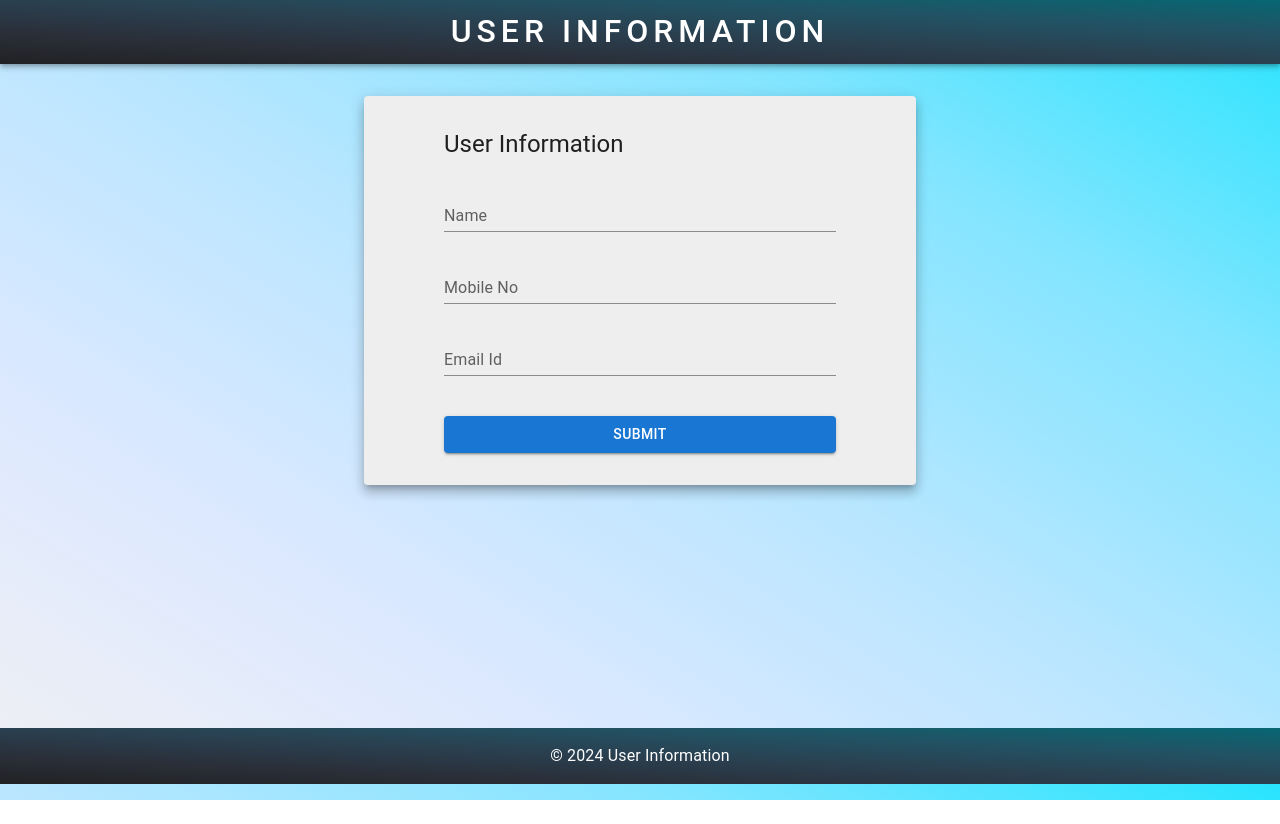
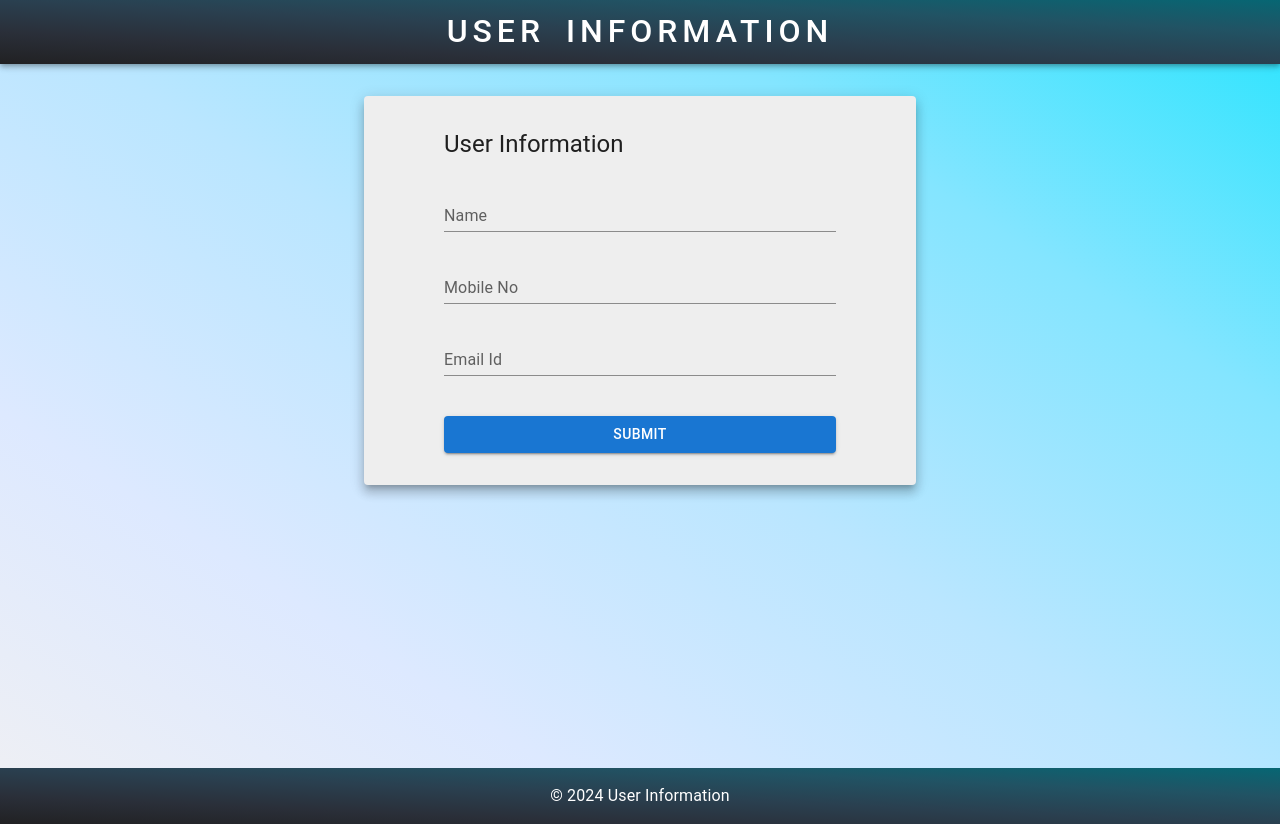
Before and after one commit to VishalChoudhary01/user_info, a React (Vite) app: page / in a window 1280 px wide. Before the commit the page ends 800 px from the top, so only its background shows below. Built offline with nearby package versions, Linux system fonts and the light colour scheme.

Commit message:
deploying changes

```diff
--- a/src/App.tsx
+++ b/src/App.tsx
@@ -10,7 +10,7 @@ const App: React.FC = () => {
       <CssBaseline />
       <AppBar position="static" color="primary" sx={{background:"linear-gradient(to right top, #212123, #2a2f39, #2a4050, #215364, #076673)"}}>
         <Toolbar >
-          <Typography variant="h6" component="div" sx={{flexGrow: 1, textAlign: 'center',fontSize:"2em", fontWeight:500,paddingX:"2%",letterSpacing:"5px" }}>
+          <Typography variant="h6" component="div" sx={{flexGrow: 1, textAlign: 'center',fontSize:"2em", fontWeight:500,paddingX:"2%",letterSpacing:"5px", wordSpacing:"8px" }}>
             USER INFORMATION
           </Typography>
         </Toolbar>
--- a/src/components/DepartmentList.tsx
+++ b/src/components/DepartmentList.tsx
@@ -36,6 +36,10 @@ const DepartmentList: React.FC = () => {
     const newChecked = [...checked[department]];
     newChecked[index] = !newChecked[index];
     setChecked({ ...checked, [department]: newChecked });
+  };
+
+  const capitalize = (s: string) => {
+    return s.charAt(0).toUpperCase() + s.slice(1);
   };
 
   return (
@@ -77,7 +81,7 @@ const DepartmentList: React.FC = () => {
                         onChange={() => handleChildChange(dept.department, idx)}
                       />
                     }
-                    label={<Typography variant="body2">{sub}</Typography>}
+                    label={<Typography variant="body2">{capitalize(sub.replace('_', ' '))}</Typography>}
                   />
                 </ListItemButton>
               ))}
--- a/src/components/FirstPage.tsx
+++ b/src/components/FirstPage.tsx
@@ -48,7 +48,7 @@ const FirstPage: React.FC = () => {
   };
 
   return (
-    <div style={{ display: 'flex', flexDirection: 'column', minHeight: '75vh' }}>
+    <div style={{ display: 'flex', flexDirection: 'column', minHeight: '80vh' }}>
       <Container maxWidth="sm" style={{ flexGrow: 1, borderRadius: '20%' }}>
         <Paper elevation={8} sx={{ py: 4, px: 10, background: '#EEE' }}>
           <Typography variant="h5" gutterBottom>
```
